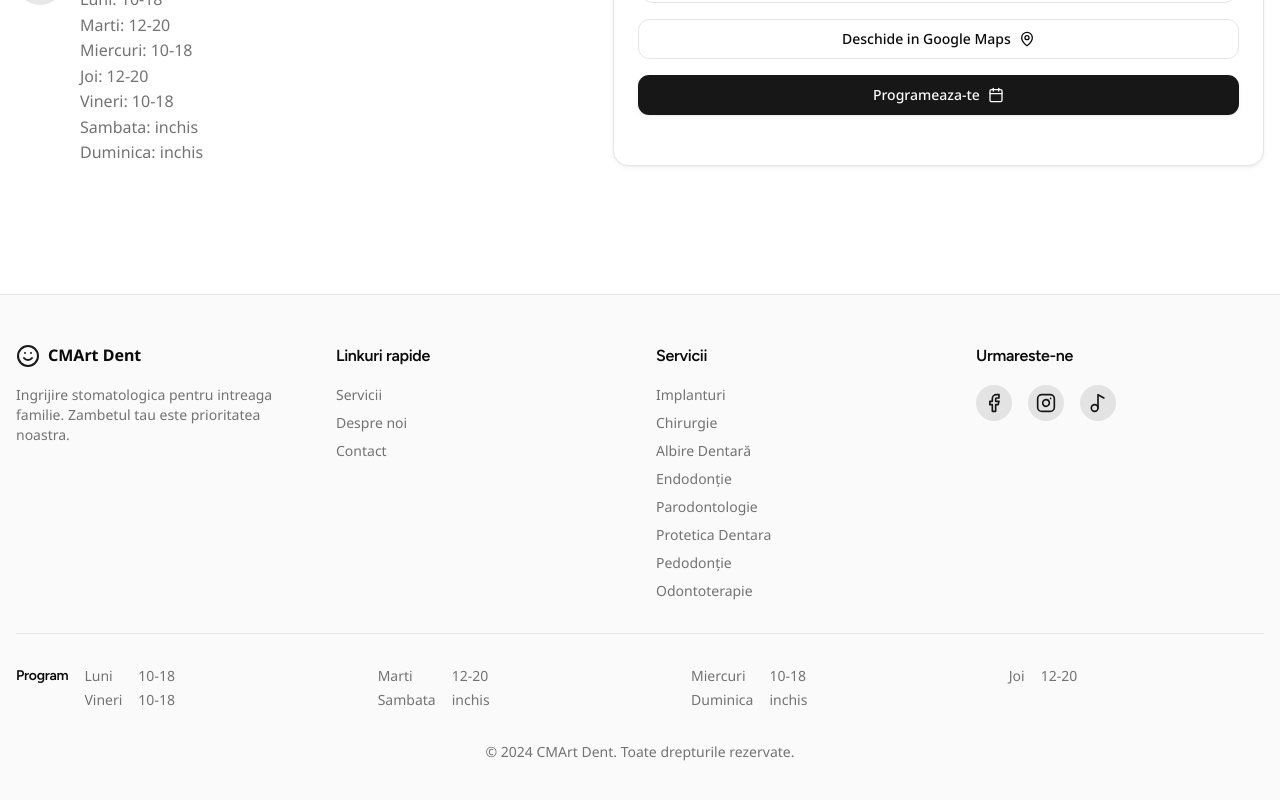
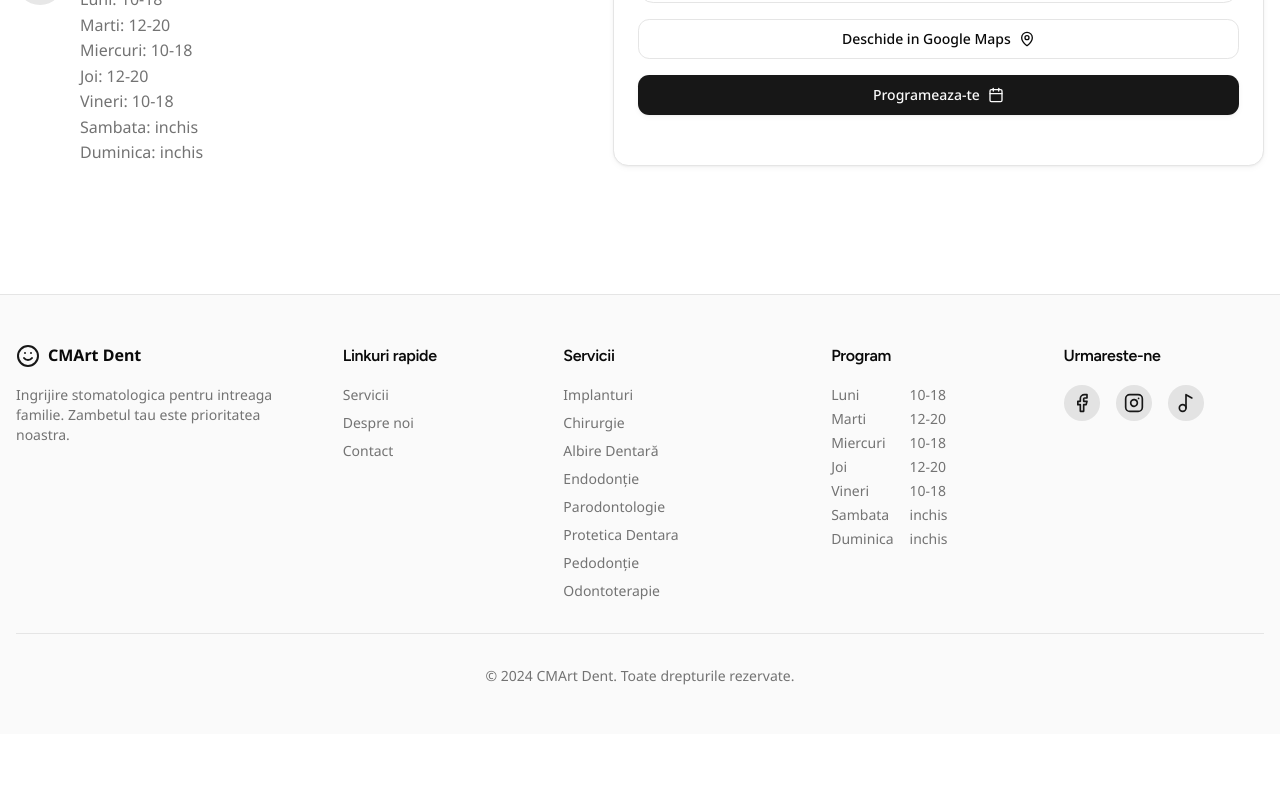
Before and after one commit to Freq95/dr-nasa, a React (Vite) app in the folder magic-ui-demo/smilecare-dental/: page / in a window 1280 px wide. Shown: the part 4313-5113 px from the top of the page. After the commit the page ends 5047 px from the top, so only its background shows below. Built offline with nearby package versions, Linux system fonts and the light colour scheme; grey boxes are pictures that could not be loaded.

Commit message:
Fix footer program layout

```diff
--- a/magic-ui-demo/smilecare-dental/src/DentistryWebsite.tsx
+++ b/magic-ui-demo/smilecare-dental/src/DentistryWebsite.tsx
@@ -689,7 +689,7 @@
       {/* Footer */}
       <footer className="border-t bg-muted/50 py-12">
         <div className="container mx-auto px-4">
-          <div className="grid md:grid-cols-4 gap-8 mb-8">
+          <div className="grid gap-8 md:grid-cols-2 lg:grid-cols-[1.25fr_0.8fr_1fr_0.85fr_0.85fr]">
             <div>
               <div className="flex items-center gap-2 mb-4">
                 <Smile className="h-6 w-6 text-primary" />
@@ -721,6 +721,26 @@
                 <li className="text-muted-foreground">Pedodonție</li>
                 <li className="text-muted-foreground">Odontoterapie</li>
               </ul>
+            </div>
+
+            <div>
+              <h3 className="font-semibold mb-4">Program</h3>
+              <dl className="grid grid-cols-[auto_1fr] gap-x-4 gap-y-1 text-sm text-muted-foreground">
+                <dt>Luni</dt>
+                <dd>10-18</dd>
+                <dt>Marti</dt>
+                <dd>12-20</dd>
+                <dt>Miercuri</dt>
+                <dd>10-18</dd>
+                <dt>Joi</dt>
+                <dd>12-20</dd>
+                <dt>Vineri</dt>
+                <dd>10-18</dd>
+                <dt>Sambata</dt>
+                <dd>inchis</dd>
+                <dt>Duminica</dt>
+                <dd>inchis</dd>
+              </dl>
             </div>
 
             <div>
@@ -757,29 +777,8 @@
             </div>
           </div>
 
-          <div className="border-t pt-8">
-            <div className="mb-8 grid gap-4 text-sm text-muted-foreground md:grid-cols-[auto_1fr] md:items-start">
-              <h3 className="font-semibold text-foreground">Program</h3>
-              <dl className="grid grid-cols-[auto_1fr] gap-x-4 gap-y-1 sm:grid-cols-[auto_1fr_auto_1fr] lg:grid-cols-[auto_1fr_auto_1fr_auto_1fr_auto_1fr]">
-                <dt>Luni</dt>
-                <dd>10-18</dd>
-                <dt>Marti</dt>
-                <dd>12-20</dd>
-                <dt>Miercuri</dt>
-                <dd>10-18</dd>
-                <dt>Joi</dt>
-                <dd>12-20</dd>
-                <dt>Vineri</dt>
-                <dd>10-18</dd>
-                <dt>Sambata</dt>
-                <dd>inchis</dd>
-                <dt>Duminica</dt>
-                <dd>inchis</dd>
-              </dl>
-            </div>
-            <div className="text-center text-sm text-muted-foreground">
-              <p>&copy; 2024 CMArt Dent. Toate drepturile rezervate.</p>
-            </div>
+          <div className="mt-8 border-t pt-8 text-center text-sm text-muted-foreground">
+            <p>&copy; 2024 CMArt Dent. Toate drepturile rezervate.</p>
           </div>
         </div>
       </footer>
```
